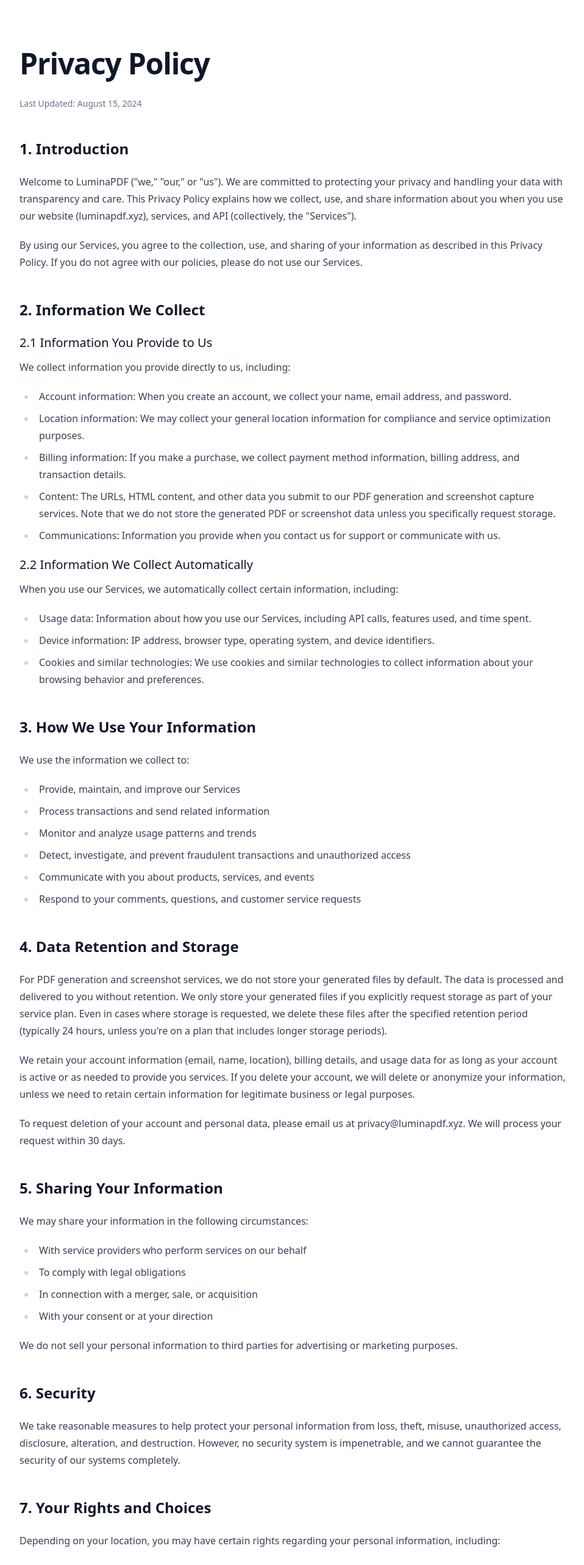
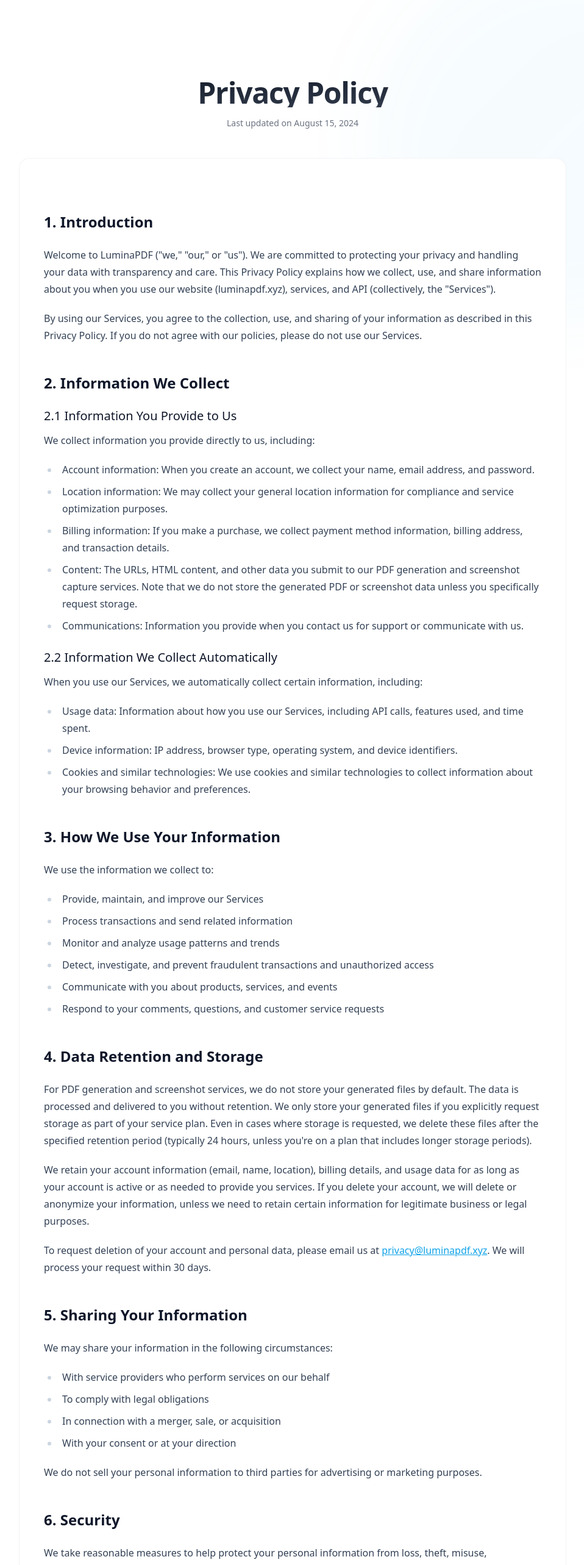
Before and after one commit to luminapdf/www.luminapdf.xyz, a SvelteKit app: page /legal/privacy-policy in a window 1280 px wide. Shown: the top 2566 px of the page at 61% size, without its empty margins (160-1118 px from the left). Built offline with nearby package versions, Linux system fonts and the light colour scheme; no server answers.

Commit message:
refactor: create reusable legal page layout component with improved styling

```diff
--- /dev/null
+++ b/src/lib/components/legal-layout.svelte
@@ -0,0 +1,39 @@
+<script lang="ts">
+	export let title: string;
+	export let lastUpdated: string;
+</script>
+
+<section class="relative overflow-hidden bg-white py-16 sm:py-24 lg:py-32">
+	<!-- Subtle decorative elements -->
+	<div class="absolute -right-20 -top-20 h-[600px] w-[600px] rounded-full bg-gradient-to-br from-primary/5 to-primary/10 opacity-50 blur-3xl"></div>
+	<div class="absolute -left-20 bottom-20 h-[400px] w-[400px] rounded-full bg-gradient-to-tr from-blue-50 to-indigo-100 opacity-40 blur-3xl"></div>
+
+	<div class="container relative z-10 mx-auto px-4 sm:px-6 lg:px-8">
+		<div class="mx-auto max-w-4xl">
+			<!-- Header -->
+			<div class="mb-12 text-center">
+				<h1 class="bg-gradient-to-br from-gray-900 to-gray-700 bg-clip-text font-display text-4xl font-bold tracking-tight text-transparent sm:text-5xl">
+					{title}
+				</h1>
+				<p class="mt-4 text-sm text-gray-500">Last updated on {lastUpdated}</p>
+			</div>
+
+			<!-- Content -->
+			<div class="rounded-2xl bg-white p-6 shadow-sm ring-1 ring-gray-100 sm:p-8 md:p-10">
+				<div class="prose prose-slate max-w-none">
+					<slot></slot>
+				</div>
+			</div>
+
+			<!-- Footer -->
+			<div class="mt-8 text-center">
+				<p class="text-sm text-gray-500">
+					If you have any questions about our legal documents, please contact
+					<a href="mailto:legal@luminapdf.xyz" class="text-primary hover:text-primary-dark transition-colors">
+						legal@luminapdf.xyz
+					</a>
+				</p>
+			</div>
+		</div>
+	</div>
+</section>
--- a/src/routes/legal/privacy-policy/+page.svelte
+++ b/src/routes/legal/privacy-policy/+page.svelte
@@ -1,5 +1,5 @@
 <script lang="ts">
-	// No imports needed
+	import LegalLayout from '$lib/components/legal-layout.svelte';
 </script>
 
 <svelte:head>
@@ -10,22 +10,17 @@
 	/>
 </svelte:head>
 
-<div class="bg-white py-12 md:py-20">
-	<div class="container mx-auto px-6">
-		<div class="prose prose-slate mx-auto max-w-4xl">
-			<h1 class="mb-8 text-4xl font-bold tracking-tight text-slate-900 sm:text-5xl">Privacy Policy</h1>
-			<p class="mb-6 text-sm text-slate-500">Last Updated: August 15, 2024</p>
-
+<LegalLayout title="Privacy Policy" lastUpdated="August 15, 2024">
 	<div class="space-y-8">
 		<section>
-					<h2 class="text-2xl font-semibold text-slate-900">1. Introduction</h2>
-					<p>
+			<h2 class="text-2xl font-semibold">1. Introduction</h2>
+			<p class="mt-4">
 				Welcome to LuminaPDF ("we," "our," or "us"). We are committed to protecting your privacy and
 				handling your data with transparency and care. This Privacy Policy explains how we collect, use,
 				and share information about you when you use our website (luminapdf.xyz), services, and API
 				(collectively, the "Services").
 			</p>
-					<p>
+			<p class="mt-3">
 				By using our Services, you agree to the collection, use, and sharing of your information as
 				described in this Privacy Policy. If you do not agree with our policies, please do not use our
 				Services.
@@ -33,52 +28,52 @@
 		</section>
 
 		<section>
-					<h2 class="text-2xl font-semibold text-slate-900">2. Information We Collect</h2>
+			<h2 class="text-2xl font-semibold">2. Information We Collect</h2>
 
-					<h3 class="mt-4 text-xl font-medium text-slate-900">2.1 Information You Provide to Us</h3>
-					<p>We collect information you provide directly to us, including:</p>
-					<ul>
+			<h3 class="mt-4 text-xl font-medium">2.1 Information You Provide to Us</h3>
+			<p class="mt-3">We collect information you provide directly to us, including:</p>
+			<ul class="mt-2 list-disc pl-6 space-y-2">
 				<li>
-							Account information: When you create an account, we collect your name, email address, and
+					<span class="font-medium">Account information:</span> When you create an account, we collect your name, email address, and
 					password.
 				</li>
 				<li>
-							Location information: We may collect your general location information for compliance and
+					<span class="font-medium">Location information:</span> We may collect your general location information for compliance and
 					service optimization purposes.
 				</li>
 				<li>
-							Billing information: If you make a purchase, we collect payment method information, billing
+					<span class="font-medium">Billing information:</span> If you make a purchase, we collect payment method information, billing
 					address, and transaction details.
 				</li>
 				<li>
-							Content: The URLs, HTML content, and other data you submit to our PDF generation and screenshot
+					<span class="font-medium">Content:</span> The URLs, HTML content, and other data you submit to our PDF generation and screenshot
 					capture services. Note that we do not store the generated PDF or screenshot data unless you
 					specifically request storage.
 				</li>
 				<li>
-							Communications: Information you provide when you contact us for support or communicate with us.
+					<span class="font-medium">Communications:</span> Information you provide when you contact us for support or communicate with us.
 				</li>
 			</ul>
 
-					<h3 class="mt-4 text-xl font-medium text-slate-900">2.2 Information We Collect Automatically</h3>
-					<p>When you use our Services, we automatically collect certain information, including:</p>
-					<ul>
+			<h3 class="mt-6 text-xl font-medium">2.2 Information We Collect Automatically</h3>
+			<p class="mt-3">When you use our Services, we automatically collect certain information, including:</p>
+			<ul class="mt-2 list-disc pl-6 space-y-2">
 				<li>
-							Usage data: Information about how you use our Services, including API calls, features used, and
+					<span class="font-medium">Usage data:</span> Information about how you use our Services, including API calls, features used, and
 					time spent.
 				</li>
-						<li>Device information: IP address, browser type, operating system, and device identifiers.</li>
+				<li><span class="font-medium">Device information:</span> IP address, browser type, operating system, and device identifiers.</li>
 				<li>
-							Cookies and similar technologies: We use cookies and similar technologies to collect information
+					<span class="font-medium">Cookies and similar technologies:</span> We use cookies and similar technologies to collect information
 					about your browsing behavior and preferences.
 				</li>
 			</ul>
 		</section>
 
 		<section>
-					<h2 class="text-2xl font-semibold text-slate-900">3. How We Use Your Information</h2>
-					<p>We use the information we collect to:</p>
-					<ul>
+			<h2 class="text-2xl font-semibold">3. How We Use Your Information</h2>
+			<p class="mt-4">We use the information we collect to:</p>
+			<ul class="mt-2 list-disc pl-6 space-y-2">
 				<li>Provide, maintain, and improve our Services</li>
 				<li>Process transactions and send related information</li>
 				<li>Monitor and analyze usage patterns and trends</li>
@@ -89,43 +84,44 @@
 		</section>
 
 		<section>
-					<h2 class="text-2xl font-semibold text-slate-900">4. Data Retention and Storage</h2>
-					<p>
+			<h2 class="text-2xl font-semibold">4. Data Retention and Storage</h2>
+			<p class="mt-4">
 				For PDF generation and screenshot services, we do not store your generated files by default. The
 				data is processed and delivered to you without retention. We only store your generated files if
 				you explicitly request storage as part of your service plan. Even in cases where storage is
 				requested, we delete these files after the specified retention period (typically 24 hours, unless
 				you're on a plan that includes longer storage periods).
 			</p>
-					<p>
+			<p class="mt-3">
 				We retain your account information (email, name, location), billing details, and usage data for as
 				long as your account is active or as needed to provide you services. If you delete your account,
 				we will delete or anonymize your information, unless we need to retain certain information for
 				legitimate business or legal purposes.
 			</p>
-					<p>
-						To request deletion of your account and personal data, please email us at privacy@luminapdf.xyz.
+			<p class="mt-3">
+				To request deletion of your account and personal data, please email us at
+				<a href="mailto:privacy@luminapdf.xyz" class="text-primary hover:underline">privacy@luminapdf.xyz</a>.
 				We will process your request within 30 days.
 			</p>
 		</section>
 
 		<section>
-					<h2 class="text-2xl font-semibold text-slate-900">5. Sharing Your Information</h2>
-					<p>We may share your information in the following circumstances:</p>
-					<ul>
+			<h2 class="text-2xl font-semibold">5. Sharing Your Information</h2>
+			<p class="mt-4">We may share your information in the following circumstances:</p>
+			<ul class="mt-2 list-disc pl-6 space-y-2">
 				<li>With service providers who perform services on our behalf</li>
 				<li>To comply with legal obligations</li>
 				<li>In connection with a merger, sale, or acquisition</li>
 				<li>With your consent or at your direction</li>
 			</ul>
-					<p>
+			<p class="mt-3">
 				We do not sell your personal information to third parties for advertising or marketing purposes.
 			</p>
 		</section>
 
 		<section>
-					<h2 class="text-2xl font-semibold text-slate-900">6. Security</h2>
-					<p>
+			<h2 class="text-2xl font-semibold">6. Security</h2>
+			<p class="mt-4">
 				We take reasonable measures to help protect your personal information from loss, theft, misuse,
 				unauthorized access, disclosure, alteration, and destruction. However, no security system is
 				impenetrable, and we cannot guarantee the security of our systems completely.
@@ -133,30 +129,30 @@
 		</section>
 
 		<section>
-					<h2 class="text-2xl font-semibold text-slate-900">7. Your Rights and Choices</h2>
-					<p>
+			<h2 class="text-2xl font-semibold">7. Your Rights and Choices</h2>
+			<p class="mt-4">
 				Depending on your location, you may have certain rights regarding your personal information,
 				including:
 			</p>
-					<ul>
+			<ul class="mt-2 list-disc pl-6 space-y-2">
 				<li>Access, update, or delete your information</li>
 				<li>Object to or restrict certain processing of your information</li>
 				<li>Data portability</li>
 				<li>Withdraw consent</li>
 			</ul>
-					<p>
+			<p class="mt-3">
 				We support and comply with both the General Data Protection Regulation (GDPR) for users in the
 				European Economic Area and the Health Insurance Portability and Accountability Act (HIPAA) for
 				healthcare-related information. If you're using our services for healthcare-related purposes that
 				may involve protected health information, please contact us to complete a Business Associate
 				Agreement (BAA).
 			</p>
-					<p>To exercise these rights, please contact us at privacy@luminapdf.xyz.</p>
+			<p class="mt-3">To exercise these rights, please contact us at <a href="mailto:privacy@luminapdf.xyz" class="text-primary hover:underline">privacy@luminapdf.xyz</a>.</p>
 		</section>
 
 		<section>
-					<h2 class="text-2xl font-semibold text-slate-900">8. International Data Transfers</h2>
-					<p>
+			<h2 class="text-2xl font-semibold">8. International Data Transfers</h2>
+			<p class="mt-4">
 				We may transfer, store, and process your information in countries other than your own. If you are
 				located in the European Economic Area (EEA) or United Kingdom, we ensure appropriate safeguards
 				are in place to protect your information when transferred internationally.
@@ -164,8 +160,8 @@
 		</section>
 
 		<section>
-					<h2 class="text-2xl font-semibold text-slate-900">9. Children's Privacy</h2>
-					<p>
+			<h2 class="text-2xl font-semibold">9. Children's Privacy</h2>
+			<p class="mt-4">
 				Our Services are not directed to children under 16, and we do not knowingly collect personal
 				information from children under 16. If we learn we have collected personal information from a
 				child under 16, we will delete that information.
@@ -173,8 +169,8 @@
 		</section>
 
 		<section>
-					<h2 class="text-2xl font-semibold text-slate-900">10. Changes to This Privacy Policy</h2>
-					<p>
+			<h2 class="text-2xl font-semibold">10. Changes to This Privacy Policy</h2>
+			<p class="mt-4">
 				We may update this Privacy Policy occasionally to reflect changes in our practices or for other
 				operational, legal, or regulatory reasons. We will notify you of any material changes by posting
 				the new Privacy Policy on this page, updating the "Last Updated" date, and sending you an email
@@ -183,15 +179,13 @@
 		</section>
 
 		<section>
-					<h2 class="text-2xl font-semibold text-slate-900">11. Contact Us</h2>
-					<p>
+			<h2 class="text-2xl font-semibold">11. Contact Us</h2>
+			<p class="mt-4">
 				If you have any questions about this Privacy Policy or our data practices, please contact us at:
 			</p>
-					<p>
-						<strong>Email:</strong> privacy@luminapdf.xyz
+			<p class="mt-2">
+				<strong>Email:</strong> <a href="mailto:privacy@luminapdf.xyz" class="text-primary hover:underline">privacy@luminapdf.xyz</a>
 			</p>
 		</section>
 	</div>
-		</div>
-	</div>
-</div>
+</LegalLayout>
--- a/src/routes/legal/terms-of-service/+page.svelte
+++ b/src/routes/legal/terms-of-service/+page.svelte
@@ -1,5 +1,5 @@
 <script lang="ts">
-	// No imports needed
+	import LegalLayout from '$lib/components/legal-layout.svelte';
 </script>
 
 <svelte:head>
@@ -10,48 +10,43 @@
 	/>
 </svelte:head>
 
-<div class="bg-white py-12 md:py-20">
-	<div class="container mx-auto px-6">
-		<div class="prose prose-slate mx-auto max-w-4xl">
-			<h1 class="mb-8 text-4xl font-bold tracking-tight text-slate-900 sm:text-5xl">Terms of Service</h1>
-			<p class="mb-6 text-sm text-slate-500">Last Updated: August 15, 2024</p>
-
+<LegalLayout title="Terms of Service" lastUpdated="August 15, 2024">
 	<div class="space-y-8">
 		<section>
-					<h2 class="text-2xl font-semibold text-slate-900">1. Introduction</h2>
-					<p>
+			<h2 class="text-2xl font-semibold">1. Introduction</h2>
+			<p class="mt-4">
 				Welcome to LuminaPDF. These Terms of Service ("Terms") govern your access to and use of
 				LuminaPDF's website, services, and API (collectively, the "Services"). Please read these Terms
 				carefully before using our Services.
 			</p>
-					<p>
+			<p class="mt-3">
 				By accessing or using our Services, you agree to be bound by these Terms. If you do not agree to
 				these Terms, you may not access or use the Services.
 			</p>
 		</section>
 
 		<section>
-					<h2 class="text-2xl font-semibold text-slate-900">2. Definitions</h2>
-					<p>Throughout these Terms, the following terms have these meanings:</p>
-					<ul>
-						<li>"We," "our," "us," or "LuminaPDF" refers to the company operating the Services.</li>
-						<li>"You" or "your" refers to the individual or entity using our Services.</li>
-						<li>"Content" refers to any material generated, accessed, or uploaded through our Services.</li>
+			<h2 class="text-2xl font-semibold">2. Definitions</h2>
+			<p class="mt-4">Throughout these Terms, the following terms have these meanings:</p>
+			<ul class="mt-2 list-disc pl-6 space-y-2">
+				<li><span class="font-medium">"We," "our," "us," or "LuminaPDF"</span> refers to the company operating the Services.</li>
+				<li><span class="font-medium">"You" or "your"</span> refers to the individual or entity using our Services.</li>
+				<li><span class="font-medium">"Content"</span> refers to any material generated, accessed, or uploaded through our Services.</li>
 				<li>
-							"API" refers to our application programming interface that allows you to programmatically access
+					<span class="font-medium">"API"</span> refers to our application programming interface that allows you to programmatically access
 					our Services.
 				</li>
 			</ul>
 		</section>
 
 		<section>
-					<h2 class="text-2xl font-semibold text-slate-900">3. Account Registration</h2>
-					<p>
+			<h2 class="text-2xl font-semibold">3. Account Registration</h2>
+			<p class="mt-4">
 				To use certain features of our Services, you may need to create an account. You agree to provide
 				accurate, current, and complete information during the registration process and to update such
 				information to keep it accurate, current, and complete.
 			</p>
-					<p>
+			<p class="mt-3">
 				You are responsible for safeguarding your account credentials and for all activities that occur
 				under your account. You agree to notify us immediately of any unauthorized use of your account or
 				any other breach of security.
@@ -59,52 +54,52 @@
 		</section>
 
 		<section>
-					<h2 class="text-2xl font-semibold text-slate-900">4. API Usage and Rate Limits</h2>
-					<p>
+			<h2 class="text-2xl font-semibold">4. API Usage and Rate Limits</h2>
+			<p class="mt-4">
 				Our API is designed to provide PDF generation and screenshot capabilities. When using our API, you
 				agree to:
 			</p>
-					<ul>
+			<ul class="mt-2 list-disc pl-6 space-y-2">
 				<li>Not exceed the rate limits we establish (as described in our documentation)</li>
 				<li>Not use the API in a way that could damage, disable, or impair our servers or networks</li>
 				<li>Not attempt to gain unauthorized access to any part of our Services</li>
 				<li>Not use our API to generate or distribute illegal, harmful, or offensive content</li>
 			</ul>
-					<p>
+			<p class="mt-3">
 				We reserve the right to modify or impose additional rate limits at any time without prior notice.
 			</p>
 		</section>
 
 		<section>
-					<h2 class="text-2xl font-semibold text-slate-900">5. Payments and Billing</h2>
-					<p>
+			<h2 class="text-2xl font-semibold">5. Payments and Billing</h2>
+			<p class="mt-4">
 				We offer both free and paid plans. All accounts receive 50 free API requests each month (PDF
 				generations or screenshot captures). After you've used your free requests, additional requests
 				will require a positive balance in your account.
 			</p>
-					<p>
+			<p class="mt-3">
 				For paid plans, you agree to pay all fees in accordance with the rates in effect when the charges
 				were incurred. You must provide us with a valid payment method for paying all charges.
 			</p>
-					<p>
+			<p class="mt-3">
 				For our pay-as-you-go model, you will be charged based on your usage of our Services. We may
 				change our fees and payment structure at any time by providing notice on our website or through
 				email.
 			</p>
-					<p>
+			<p class="mt-3">
 				If your payment cannot be completed, we may suspend or terminate your access to paid features
 				until payment is received.
 			</p>
 		</section>
 
 		<section>
-					<h2 class="text-2xl font-semibold text-slate-900">6. Intellectual Property Rights</h2>
-					<p>
+			<h2 class="text-2xl font-semibold">6. Intellectual Property Rights</h2>
+			<p class="mt-4">
 				LuminaPDF and its licensors own all right, title, and interest in and to the Services, including
 				all intellectual property rights therein. You may not copy, modify, distribute, sell, or lease any
 				part of our Services without our permission.
 			</p>
-					<p>
+			<p class="mt-3">
 				You retain all rights to the content you process through our Services. By using our Services, you
 				grant us a worldwide, non-exclusive license to host, store, and use your content solely for the
 				purpose of providing the Services to you.
@@ -112,46 +107,46 @@
 		</section>
 
 		<section>
-					<h2 class="text-2xl font-semibold text-slate-900">7. Content Guidelines</h2>
-					<p>You may not use our Services to process, generate, or distribute content that:</p>
-					<ul>
+			<h2 class="text-2xl font-semibold">7. Content Guidelines</h2>
+			<p class="mt-4">You may not use our Services to process, generate, or distribute content that:</p>
+			<ul class="mt-2 list-disc pl-6 space-y-2">
 				<li>Violates any applicable law or regulation</li>
 				<li>Infringes on intellectual property rights of others</li>
 				<li>Contains viruses, malware, or other harmful code</li>
 				<li>Is defamatory, obscene, or constitutes hate speech</li>
 				<li>Harasses, threatens, or invades the privacy of others</li>
 			</ul>
-					<p>
+			<p class="mt-3">
 				We reserve the right to remove any content that violates these guidelines and to suspend or
 				terminate accounts that repeatedly violate them.
 			</p>
 		</section>
 
 		<section>
-					<h2 class="text-2xl font-semibold text-slate-900">8. Data Retention and Deletion</h2>
-					<p>
+			<h2 class="text-2xl font-semibold">8. Data Retention and Deletion</h2>
+			<p class="mt-4">
 				We do not store generated PDFs and screenshots by default. Your data is processed and delivered to
 				you without retention. We only store your generated files if you explicitly request storage as
 				part of your service plan. In such cases, we delete these files after the specified retention
 				period (typically 24 hours, unless you're on a plan that includes longer storage periods).
 			</p>
-					<p>
+			<p class="mt-3">
 				You can request the deletion of your account and associated data at any time by contacting us at
-						privacy@luminapdf.xyz. We will process your request within 30 days and delete or anonymize your
+				<a href="mailto:privacy@luminapdf.xyz" class="text-primary hover:underline">privacy@luminapdf.xyz</a>. We will process your request within 30 days and delete or anonymize your
 				information, except where we need to retain certain information for legitimate business or legal
 				purposes.
 			</p>
 		</section>
 
 		<section>
-					<h2 class="text-2xl font-semibold text-slate-900">9. Limitation of Liability</h2>
-					<p>
+			<h2 class="text-2xl font-semibold">9. Limitation of Liability</h2>
+			<p class="mt-4">
 				To the maximum extent permitted by law, LuminaPDF shall not be liable for any indirect,
 				incidental, special, consequential, or punitive damages, or any loss of profits or revenues,
 				whether incurred directly or indirectly, or any loss of data, use, goodwill, or other intangible
 				losses resulting from:
 			</p>
-					<ul>
+			<ul class="mt-2 list-disc pl-6 space-y-2">
 				<li>Your use or inability to use our Services</li>
 				<li>
 					Any unauthorized access to or use of our servers and/or any personal information stored therein
@@ -237,6 +232,4 @@
 					</p>
 				</section>
 	</div>
-		</div>
-	</div>
-</div>
+</LegalLayout>
```
Lines whose indentation alone changed are shown as unchanged.
